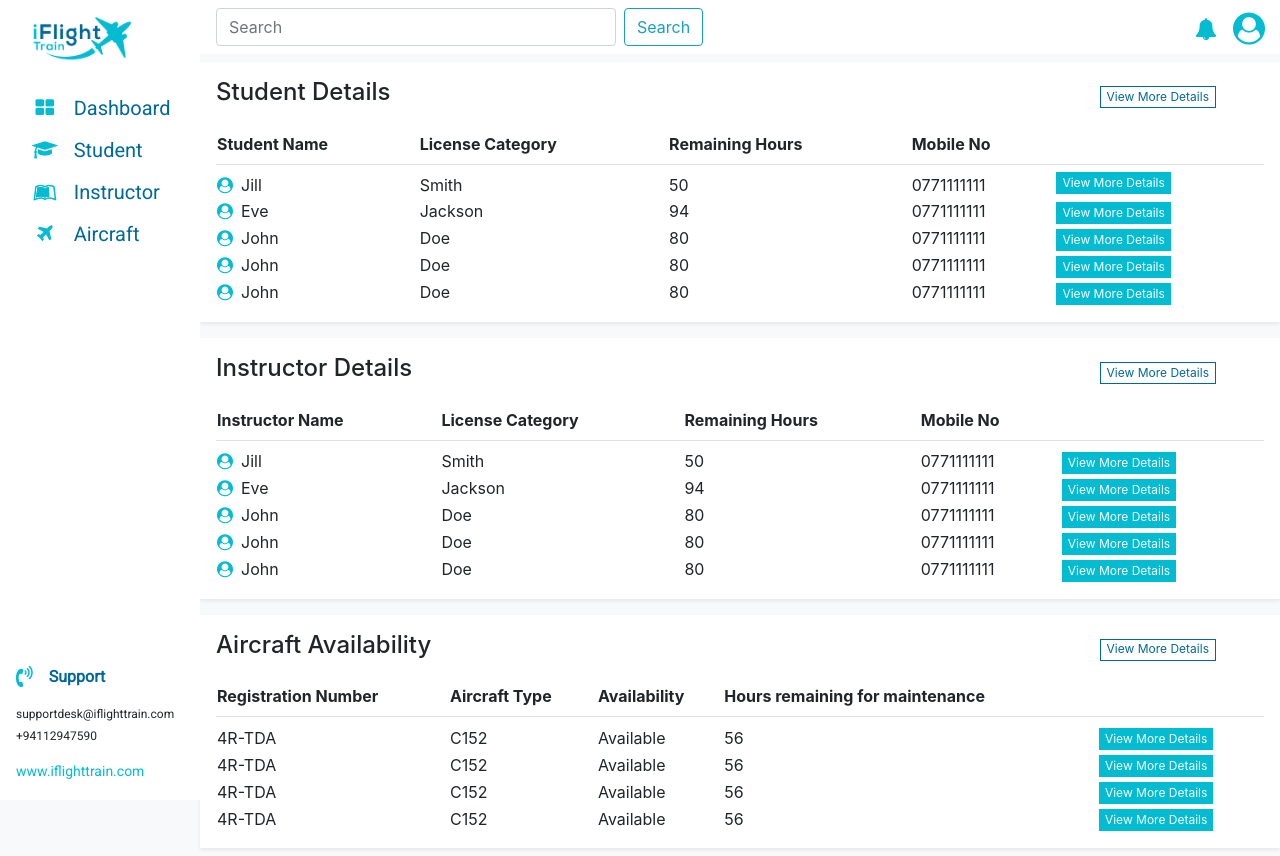
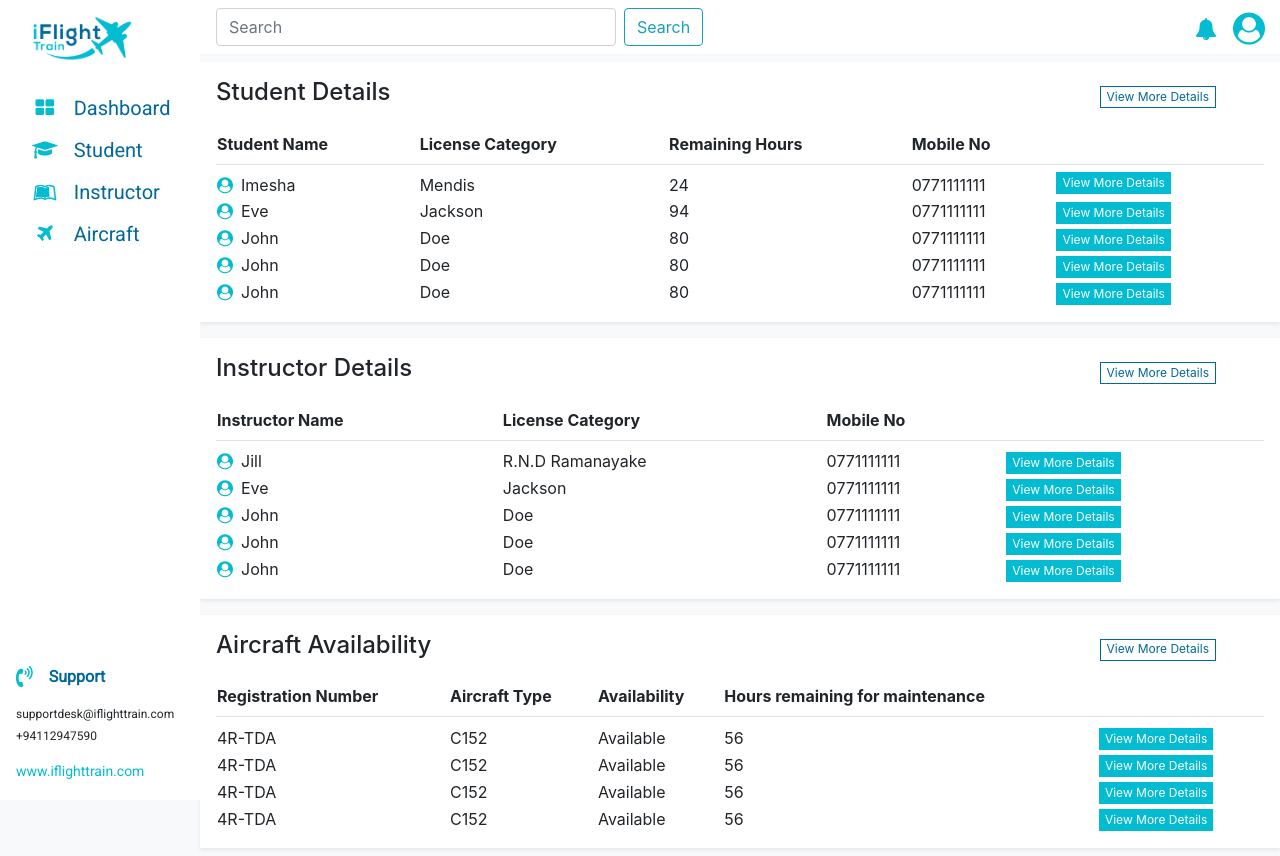
Before and after one commit to ImeshaMendis/flying-school-app, an Angular app: page /dashboard in a window 1280 px wide. Built offline with nearby package versions, Linux system fonts and the light colour scheme.

Commit message:
few changes

```diff
--- a/src/app/instructor/instructor.component.html
+++ b/src/app/instructor/instructor.component.html
@@ -45,41 +45,35 @@
         <tr class="border-bottom">
           <th class="pb-2">Instructor Name</th>
           <th class="pb-2">License Category</th>
-          <th class="pb-2">Remaining Hours</th>
           <th class="pb-2">Mobile No</th>
         </tr>
         <tr>
           <td class="pt-2"><i class="fa fa-user-circle pr-2 color-blue" aria-hidden="true"></i>Jill</td>
-          <td class="pt-2">Smith</td>
-          <td class="pt-2">50</td>
+          <td class="pt-2">R.N.D Ramanayake</td>
           <td class="pt-2">0771111111</td>
           <td class="pt-2"><button type="button" (click)="open_pop_up($event)">View More Details</button></td>
         </tr>
         <tr>
           <td><i class="fa fa-user-circle pr-2 color-blue" aria-hidden="true"></i>Eve</td>
           <td>Jackson</td>
-          <td>94</td>
           <td>0771111111</td>
           <td><button type="button" (click)="open_pop_up($event)">View More Details</button></td>
         </tr>
         <tr>
           <td><i class="fa fa-user-circle pr-2 color-blue" aria-hidden="true"></i>John</td>
           <td>Doe</td>
-          <td>80</td>
           <td>0771111111</td>
           <td><button type="button" (click)="open_pop_up($event)">View More Details</button></td>
         </tr>
         <tr>
           <td><i class="fa fa-user-circle pr-2 color-blue" aria-hidden="true"></i>John</td>
           <td>Doe</td>
-          <td>80</td>
           <td>0771111111</td>
           <td><button type="button" (click)="open_pop_up($event)">View More Details</button></td>
         </tr>
         <tr>
           <td><i class="fa fa-user-circle pr-2 color-blue" aria-hidden="true"></i>John</td>
           <td>Doe</td>
-          <td>80</td>
           <td>0771111111</td>
           <td><button type="button" (click)="open_pop_up($event)">View More Details</button></td>
         </tr>
--- a/src/app/student/student.component.html
+++ b/src/app/student/student.component.html
@@ -57,9 +57,9 @@
       <th class="pb-2">Mobile No</th>
     </tr>
     <tr>
-      <td class="pt-2"><i class="fa fa-user-circle pr-2 color-blue" aria-hidden="true"></i>Jill</td>
-      <td class="pt-2">Smith</td>
-      <td class="pt-2">50</td>
+      <td class="pt-2"><i class="fa fa-user-circle pr-2 color-blue" aria-hidden="true"></i>Imesha</td>
+      <td class="pt-2">Mendis</td>
+      <td class="pt-2">{{flyingHours}}</td>
       <td class="pt-2">0771111111</td>
       <td><button type="button" (click)="open_pop_up($event)">View More Details</button></td>
     </tr>
```
